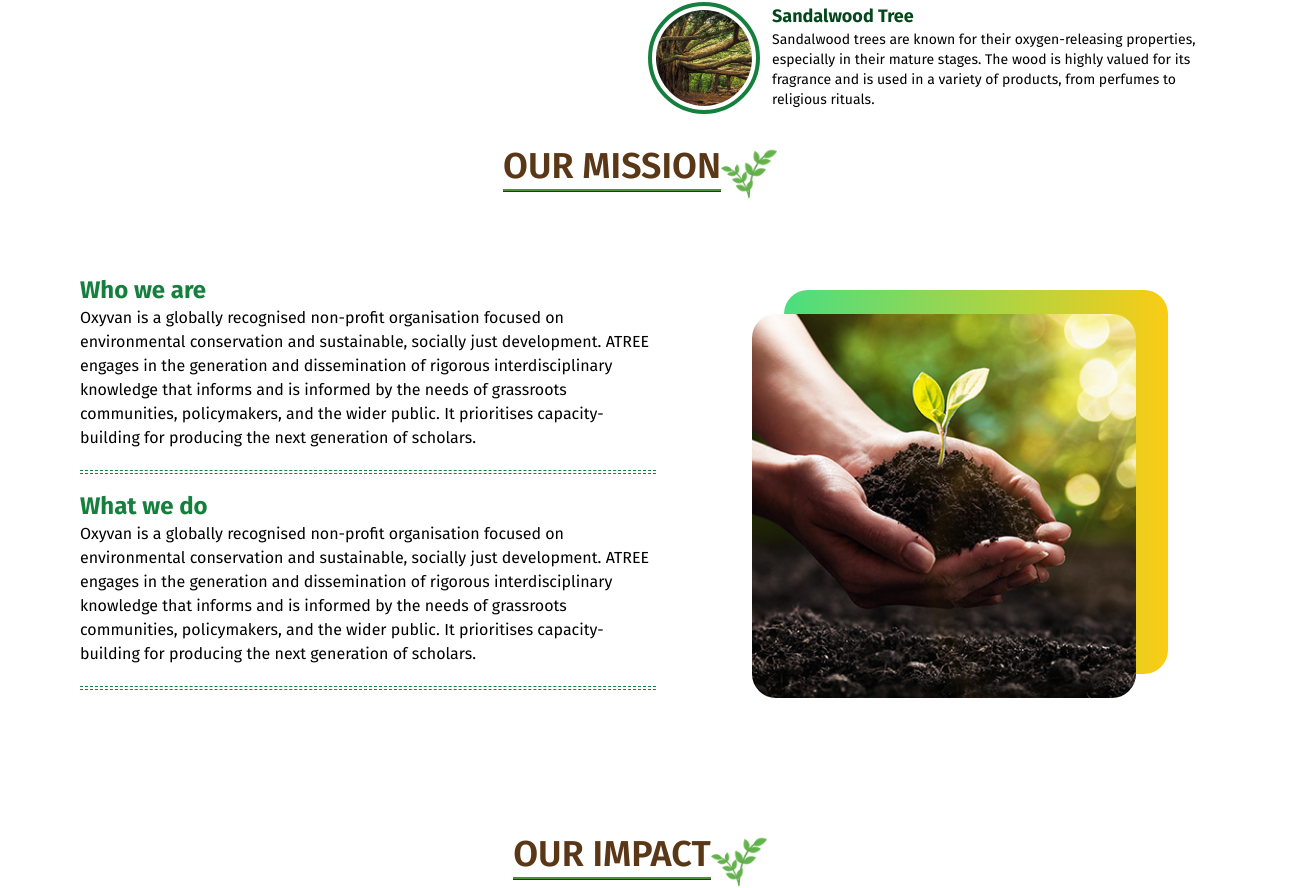
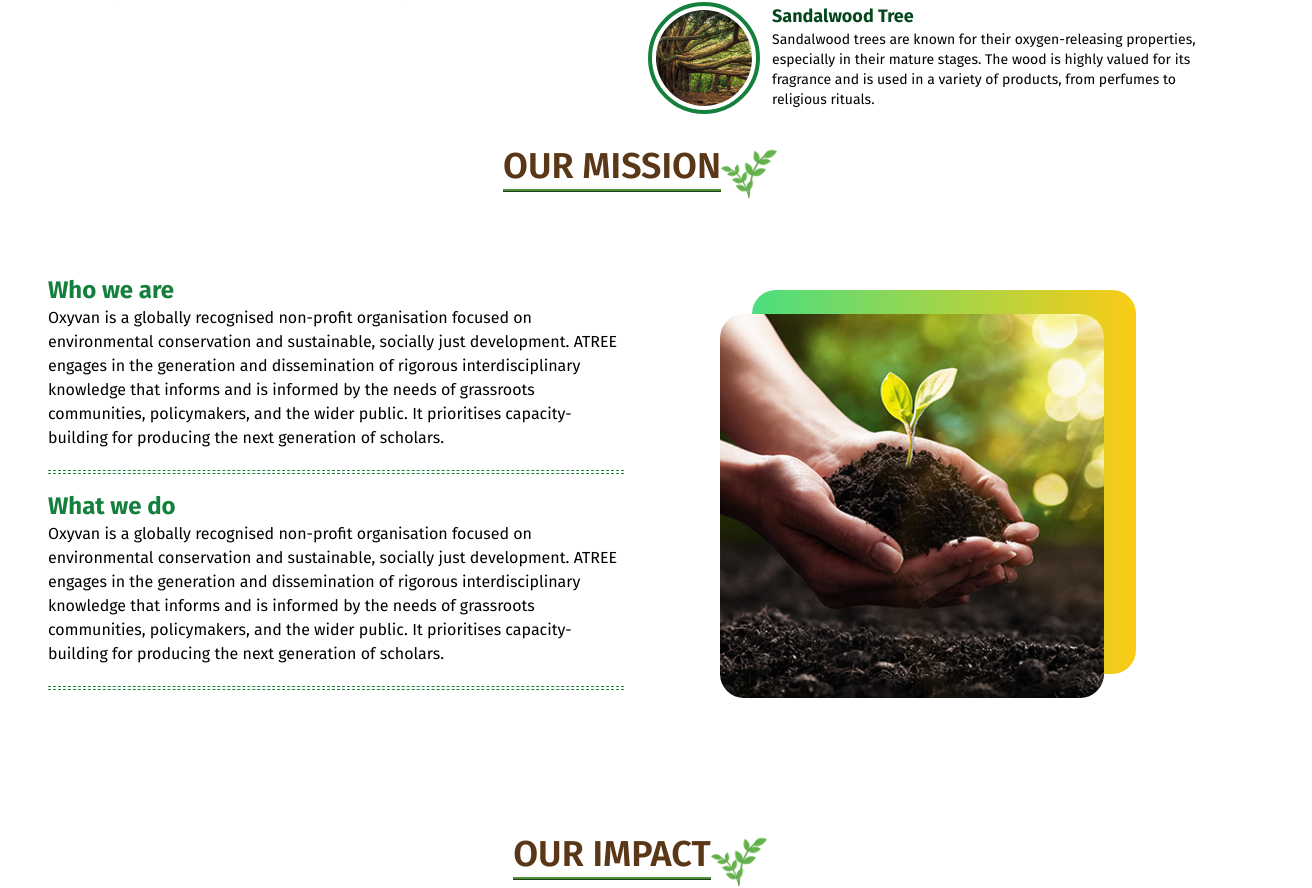
Before and after one commit to AishwaryaParihar/OxyOne, a React (Vite) app: page / in a window 1280 px wide. Shown: the part 2151-3039 px from the top of the page, 1312 px wide, since content can reach past the window. Built offline with nearby package versions, Linux system fonts and the light colour scheme; a web font is replaced by a local one.

Commit message:
fix margin

```diff
--- a/src/component/content/Mission.jsx
+++ b/src/component/content/Mission.jsx
@@ -21,7 +21,7 @@ const Mission = () => {
 
         <img src={headlogo1} className="h-14 inline" alt="" />
       </div>
-      <div className="w-full flex flex-col md:flex-row px-8 py-14 mx-8">
+      <div className="w-full flex flex-col md:flex-row px-8 py-14">
         <div className="w-full lg:w-1/2 p-4 flex flex-col justify-center">
           {sectionContent.map(({ title, text }, index) => (
             <div key={index} className={index !== 0 ? "mt-4" : ""}>
```
